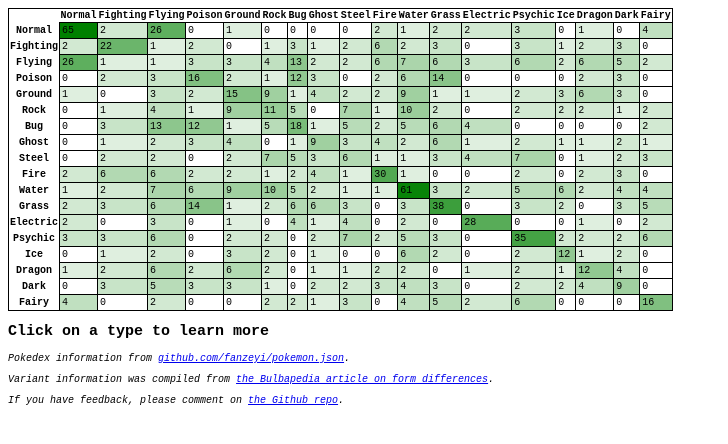
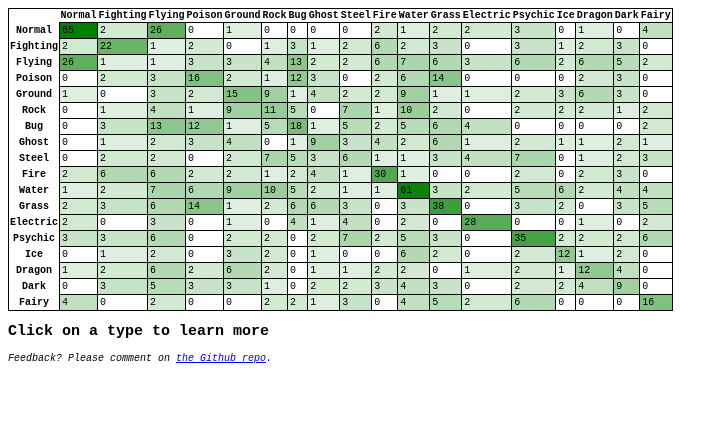
Before and after one commit to hypothete/pkmntypes, a plain HTML site: page index.html in a window 1280 px wide. Shown: the whole page, without its empty margins (0-728 px from the left). Drawn offline with Linux system fonts and the light colour scheme.

Commit message:
updated readme and footer more

```diff
--- a/index.html
+++ b/index.html
@@ -27,7 +27,7 @@
       font-weight: bold;
     }
 
-    footer {
+    footer p {
       font-style: italic;
     }
   </style>
@@ -39,9 +39,7 @@
     <ul id="typemons"></ul>
   </div>
   <footer>
-    <p>Pokedex information from <a href="https://github.com/fanzeyi/pokemon.json" target="_blank">github.com/fanzeyi/pokemon.json</a>.</p>
-    <p>Variant information was compiled from <a href="https://bulbapedia.bulbagarden.net/wiki/List_of_Pok%C3%A9mon_with_form_differences" target="_blank" rel="noopener noreferrer">the Bulbapedia article on form differences</a>.</p>
-    <p>If you have feedback, please comment on <a href="https://github.com/hypothete/pkmntypes">the Github repo</a>.</p>
+    <p>Feedback? Please comment on <a href="https://github.com/hypothete/pkmntypes">the Github repo</a>.</p>
   </footer>
   <script src="app.js"></script>
 </body>
```
Also changed, not shown: 1 other file.
